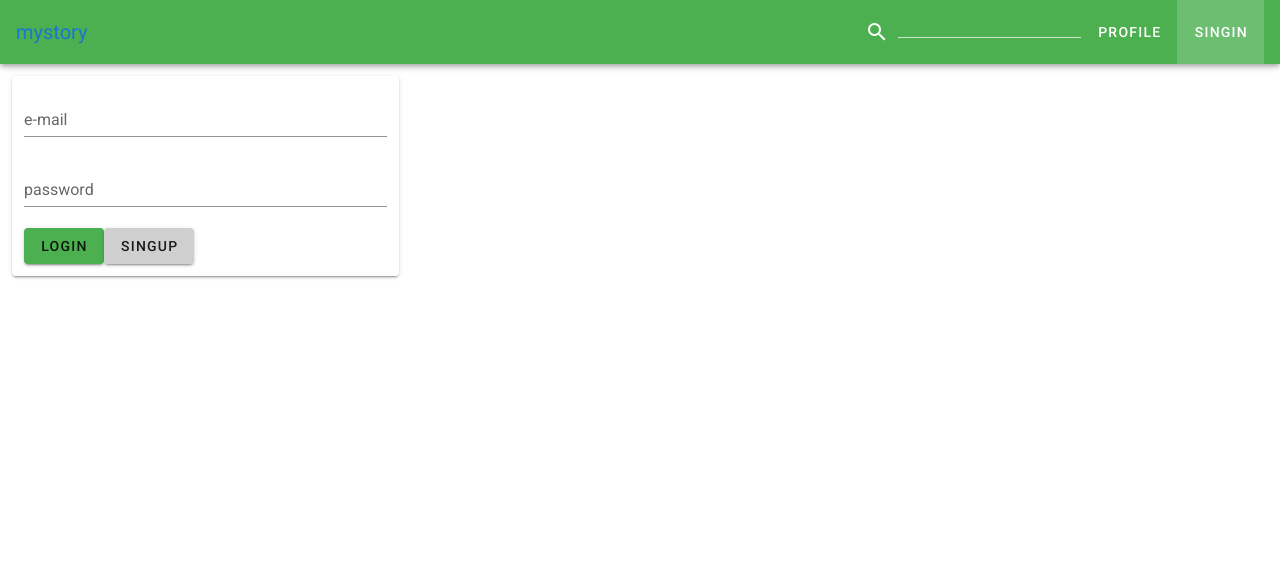
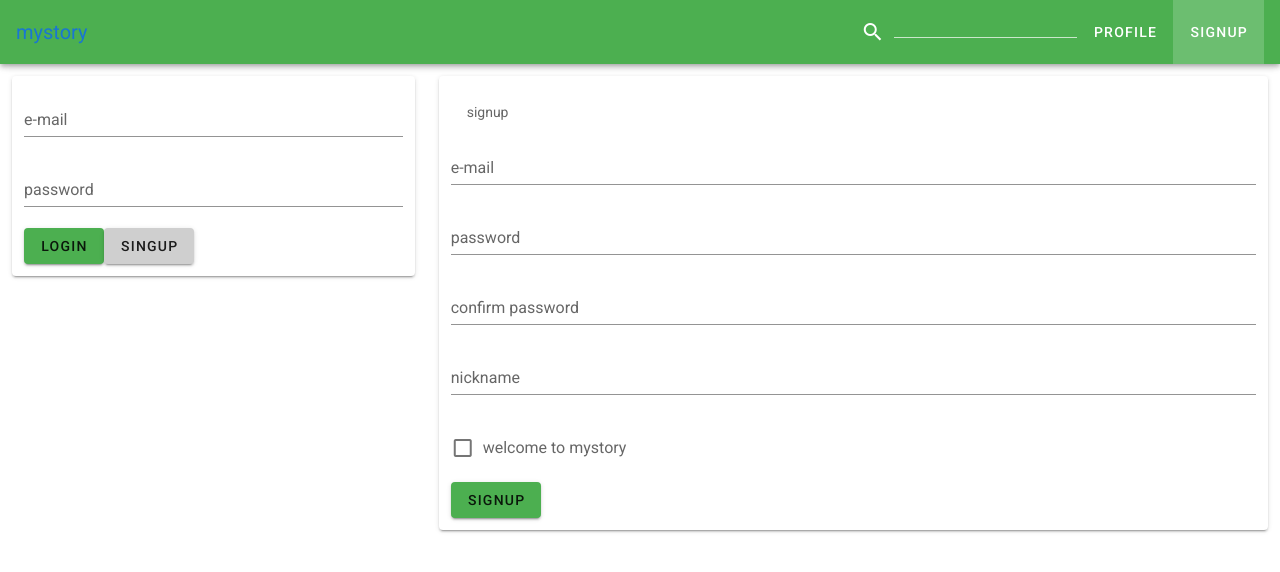
Before and after one commit to hellraris/vue-sns-mystory, a Nuxt app in the folder front/: page /signup in a window 1280 px wide. Shown: the top 572 px of the page. Built offline with nearby package versions, Linux system fonts and the light colour scheme.

Commit message:
signupページ作成

```diff
--- a/front/layouts/default.vue
+++ b/front/layouts/default.vue
@@ -12,16 +12,17 @@
             <div>profile</div>
           </v-btn>
           <v-btn text nuxt to="/signup" :style="{ display: 'flex', alignItems: 'center' }" >
-            <div>singin</div>
+            <div>signup</div>
           </v-btn>
         </v-toolbar-items>
       </v-toolbar>
     </nav>
-    <v-row>
+    <v-row no-gutters>
       <v-col cols="12" xs="12" md="4">
         <LoginForm />
       </v-col>
       <v-col cols="12" xs="12" md="8">
+        <nuxt />
       </v-col>
     </v-row>
   </v-app>
--- a/front/pages/signup.vue
+++ b/front/pages/signup.vue
@@ -1,6 +1,39 @@
 <template>
   <div>
-    <div>signup page</div>
+    <v-container>
+      <v-card>
+        <v-container>
+          <v-subheader>signup</v-subheader>
+          <v-form>
+            <v-text-field
+              label="e-mail"
+              type="email"
+              required
+            />
+            <v-text-field
+              label="password"
+              type="password"
+              required
+            />
+            <v-text-field
+              label="confirm password"
+              type="password"
+              required
+            />
+            <v-text-field
+              label="nickname"
+              type="nicknames"
+              required
+            />
+            <v-checkbox
+              required
+              label="welcome to mystory"
+            />
+            <v-btn color="green" type="submit">signup</v-btn>
+          </v-form>
+        </v-container>
+      </v-card>
+    </v-container>
   </div>
 </template>
 
@@ -8,7 +41,7 @@
 export default {
   data() {
     return {
-      name: 'Nuxt.js'
+      name: "Nuxt.js"
     };
   }
 };
```
